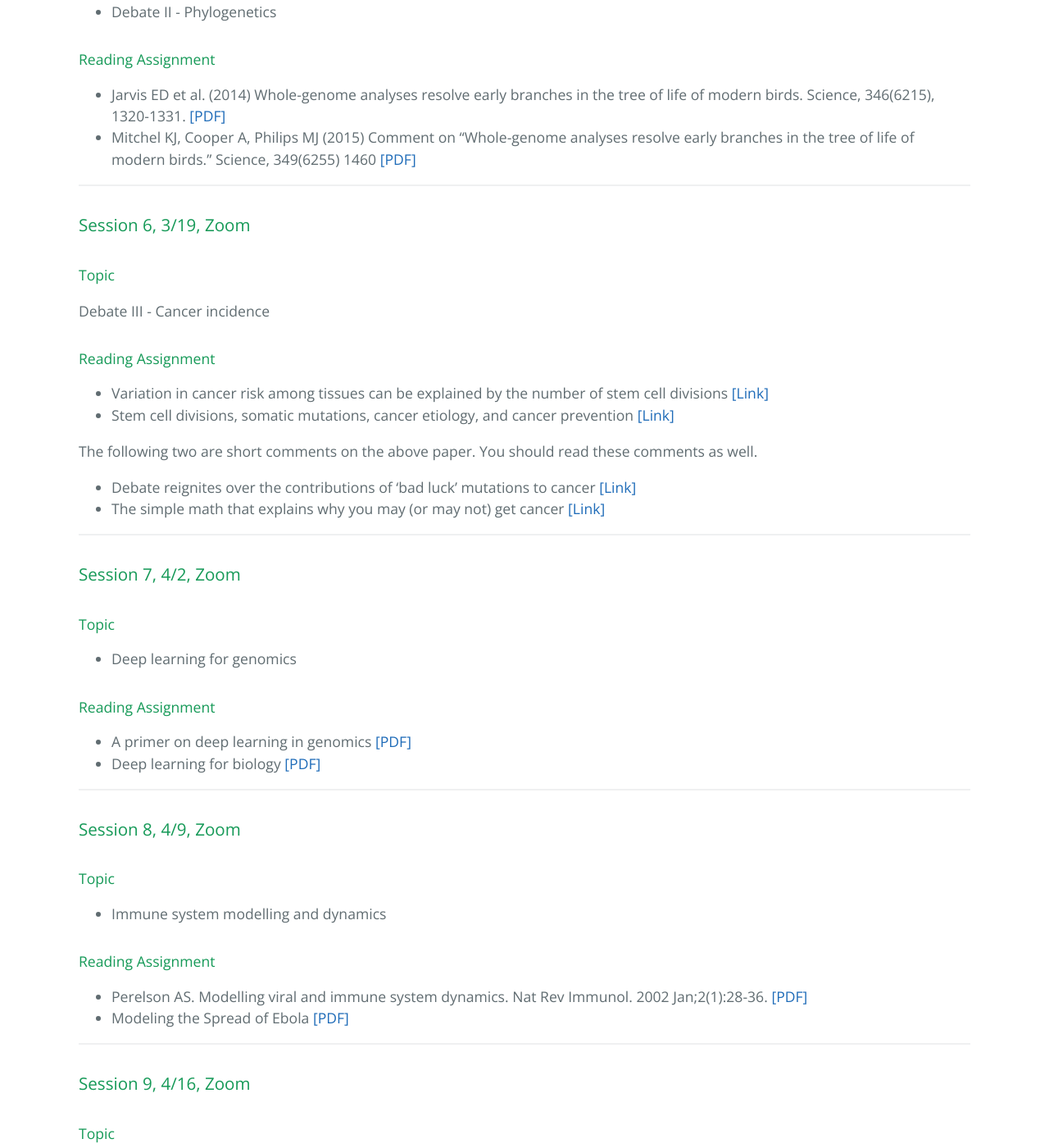
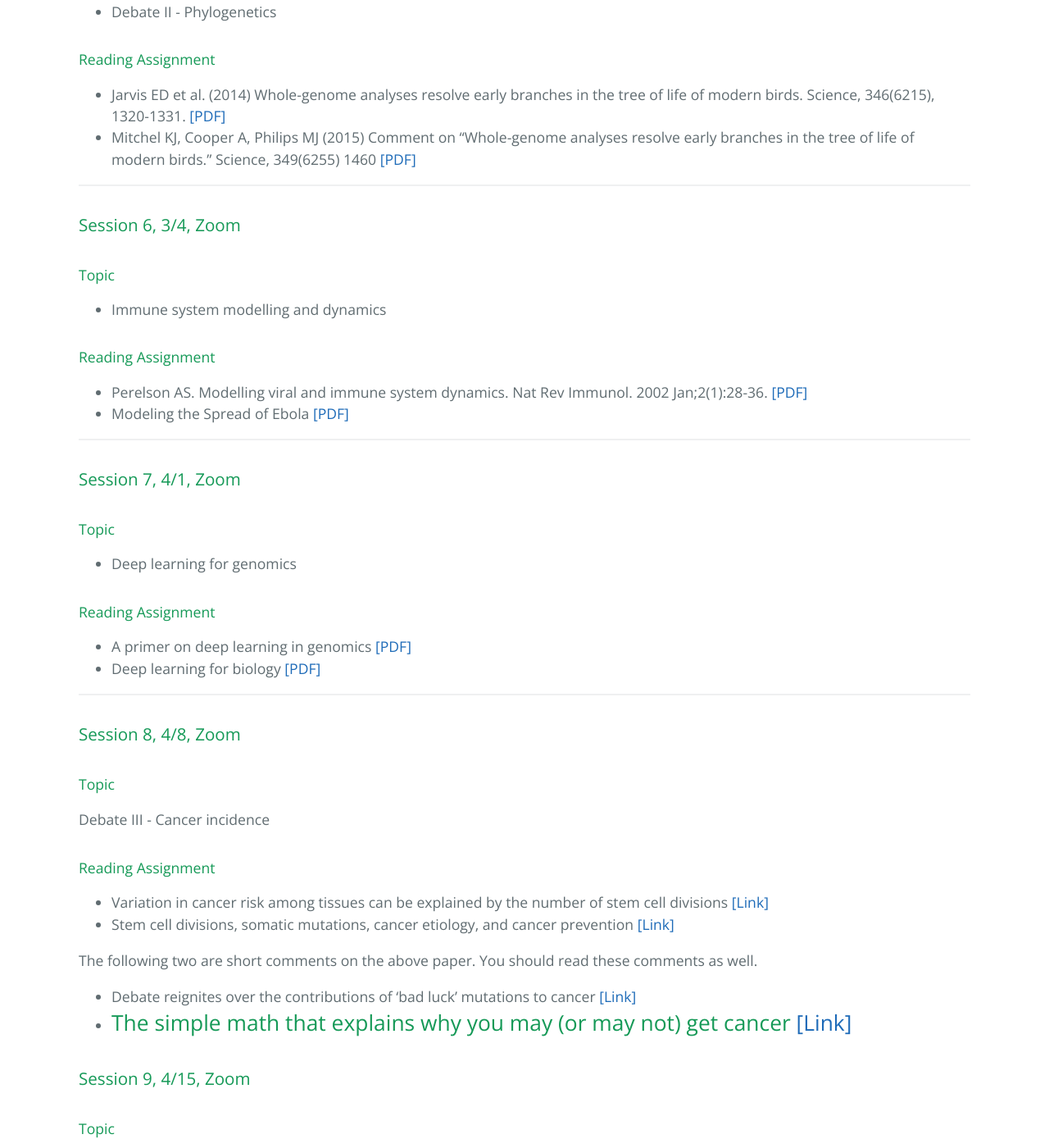
Before and after one commit to gersteinlab/cbb752b23, a Jekyll site: the page built from discussion.md, in a window 1280 px wide and 1400 px high, scrolled down 3127 px. Shown: the whole window at 82% size. Built offline with Jekyll 4.4.1, drawn with Linux system fonts in a browser that asks for light colours; part of the change alters nothing that is shown; some of the changed text lies outside the part shown.

Commit message:
Update discussion.md

```diff
--- a/discussion.md
+++ b/discussion.md
@@ -40,7 +40,7 @@ Reading assignments for discussion sessions are listed below:
 
 ---
 
-### Session 1, 2/12, Zoom (First Discussion Sessions)
+### Session 1, 1/28, Zoom (First Discussion Sessions)
 
 #### Topic
 * Next-Gen Sequencing and database
@@ -51,7 +51,7 @@ Reading assignments for discussion sessions are listed below:
 
 ---
 
-### Session 2, 2/19, Zoom
+### Session 2, 2/4, Zoom
 
 #### Topic
 * Proteomics
@@ -62,7 +62,7 @@ Reading assignments for discussion sessions are listed below:
 
 ---
 
-### Session 3, 2/26, Zoom
+### Session 3, 2/11, Zoom
 
 #### Topic
 * Debate I
@@ -76,7 +76,7 @@ Reading assignments for discussion sessions are listed below:
 
 ---
 
-### Session 4, 3/5, Zoom
+### Session 4, 2/18, Zoom
 
 #### Topic
 * Help session on Quiz 1 - TFs prepare materials on SW alignments and Q&A session
@@ -88,7 +88,7 @@ Reading assignments for discussion sessions are listed below:
 
 ---
 
-### Session 5, 3/12, Zoom
+### Session 5, 2/25, Zoom
 
 #### Topic
 * Debate II - Phylogenetics
@@ -99,7 +99,32 @@ Reading assignments for discussion sessions are listed below:
 
 ---
 
-### Session 6, 3/19, Zoom
+### Session 6, 3/4, Zoom
+
+
+#### Topic
+* Immune system modelling and dynamics
+
+#### Reading Assignment
+* Perelson AS. Modelling viral and immune system dynamics. Nat Rev Immunol. 2002 Jan;2(1):28-36. [[PDF]](http://www.gersteinlab.org/courses/452/10-spring/pdf/perelson.pdf)
+* Modeling the Spread of Ebola [[PDF]](https://www.sciencedirect.com/science/article/pii/S2210909915300618/pdfft?md5=5821aebbd161d4c945b83f57e658cdf5&pid=1-s2.0-S2210909915300618-main.pdf)
+
+---
+
+### Session 7, 4/1, Zoom
+
+
+#### Topic
+* Deep learning for genomics
+
+#### Reading Assignment
+* A primer on deep learning in genomics [[PDF]](https://www.nature.com/articles/s41588-018-0295-5.pdf)
+* Deep learning for biology [[PDF]](https://www.nature.com/magazine-assets/d41586-018-02174-z/d41586-018-02174-z.pdf)
+
+
+---
+
+### Session 8, 4/8, Zoom
 
 #### Topic
 Debate III - Cancer incidence
@@ -113,32 +138,9 @@ The following two are short comments on the above paper. You should read these c
 
 * Debate reignites over the contributions of ‘bad luck’ mutations to cancer [[Link]](http://www.sciencemag.org/news/2017/03/debate-reignites-over-contributions-bad-luck-mutations-cancer)
 * The simple math that explains why you may (or may not) get cancer [[Link]](http://www.sciencemag.org/news/2015/01/simple-math-explains-why-you-may-or-may-not-get-cancer)
-
 ---
 
-### Session 7, 4/2, Zoom
-
-#### Topic
-* Deep learning for genomics
-
-#### Reading Assignment
-* A primer on deep learning in genomics [[PDF]](https://www.nature.com/articles/s41588-018-0295-5.pdf)
-* Deep learning for biology [[PDF]](https://www.nature.com/magazine-assets/d41586-018-02174-z/d41586-018-02174-z.pdf)
-
----
-
-### Session 8, 4/9, Zoom
-
-#### Topic
-* Immune system modelling and dynamics
-
-#### Reading Assignment
-* Perelson AS. Modelling viral and immune system dynamics. Nat Rev Immunol. 2002 Jan;2(1):28-36. [[PDF]](http://www.gersteinlab.org/courses/452/10-spring/pdf/perelson.pdf)
-* Modeling the Spread of Ebola [[PDF]](https://www.sciencedirect.com/science/article/pii/S2210909915300618/pdfft?md5=5821aebbd161d4c945b83f57e658cdf5&pid=1-s2.0-S2210909915300618-main.pdf)
-
----
-
-### Session 9, 4/16, Zoom
+### Session 9, 4/15, Zoom
 
 #### Topic
 * Protein structure and biophysics
@@ -150,7 +152,7 @@ The following two are short comments on the above paper. You should read these c
 
 ---
 
-### Session 10, 4/23, Zoom
+### Session 10, 4/22, Zoom
 
 #### Topic
 * Help session on HW 2 / final project
```
